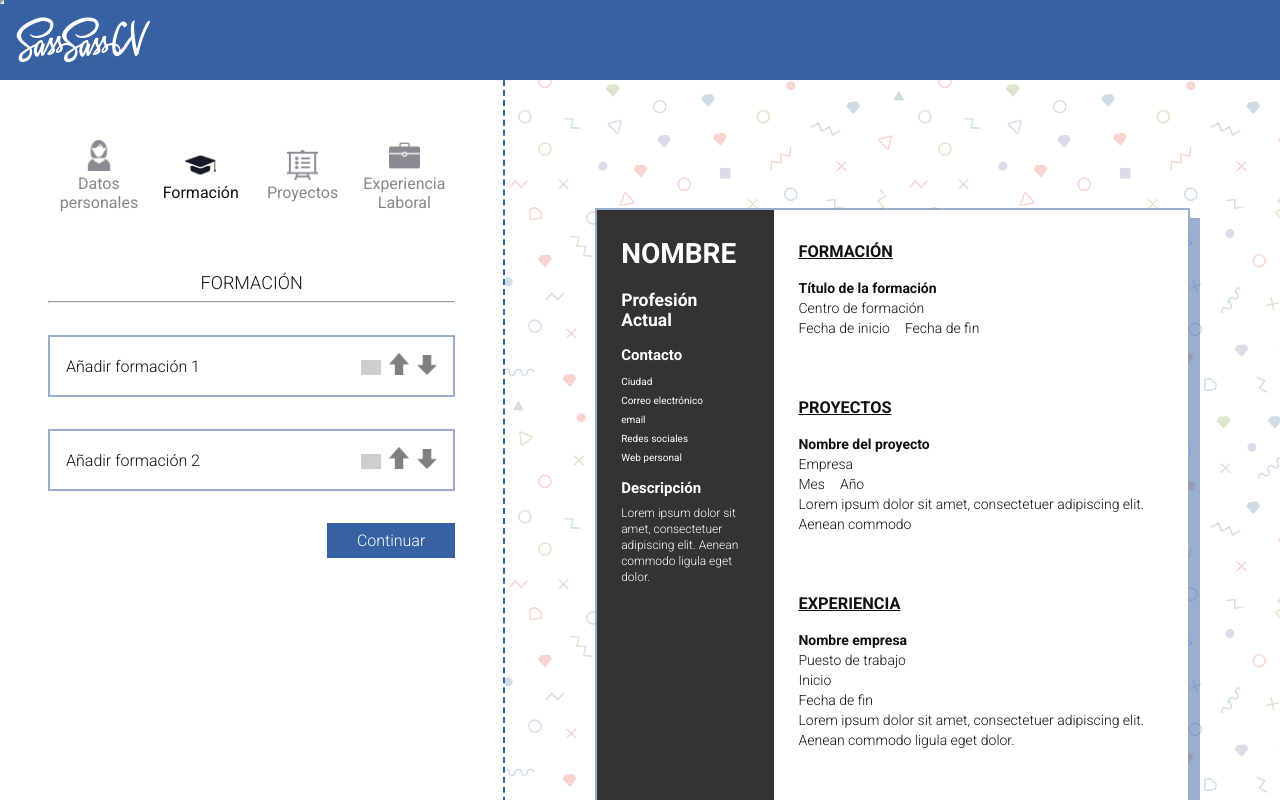
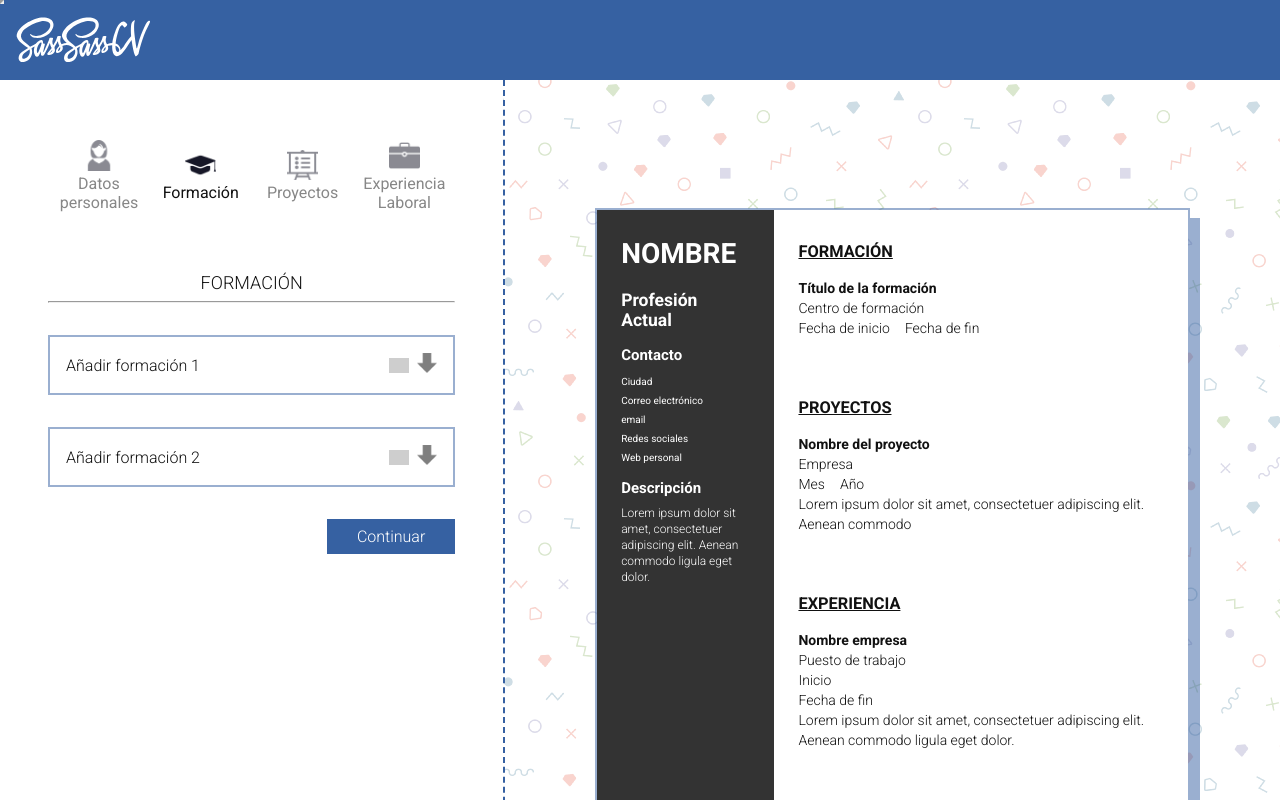
Before and after one commit to Adalab/project-clarke-s4-sass-sass-baby, a React (Create React App) app: page /#/studies in a window 1280 px wide. Shown: the top 800 px of the page. Built offline with nearby package versions, Linux system fonts and the light colour scheme; grey boxes are pictures that could not be loaded.

Commit message:
Delete arrow up and change click colapsable to arrow down

```diff
--- a/src/components/Colapsable.js
+++ b/src/components/Colapsable.js
@@ -14,20 +14,18 @@ class Colapsable extends Component {
   }
 
   render(){
-
     const collapse = this.state.collapsed ? 'hidden' : '';
 
     return(
       <div  id={this.props.box}>
       <div className="add-project caja-educacion">
       <div className="addfield" data-id={0}>
-      <a onClick={this.handleClick} className="textadd">{this.props.link}</a>
+      <a className="textadd">{this.props.link}</a>
       </div>
 
       <div className="buttons-project-container">
-      <img className="buttons-project margin-right-buttons papelera" src="img/trash.png" alt="Icono de papelera" data-id={0} />
-      <img id="arrowUpFirstElement" className="buttons-project margin-right-buttons" src="img/arrowup.png" alt="Flecha hacia arriba" />
-      <img id="arrowDownFirstElement" className="buttons-project flecha-abajo" src="img/arrowdown.png" alt="Flecha hacia abajo" />
+      <img className="buttons-project margin-right-buttons papelera" src="img/trash.png" alt="Icono de papelera" />
+      <img id="arrowDownFirstElement" onClick={this.handleClick} className="buttons-project flecha-abajo" src="img/arrowdown.png" alt="Flecha hacia abajo" />
       </div>
       </div>
 
```
